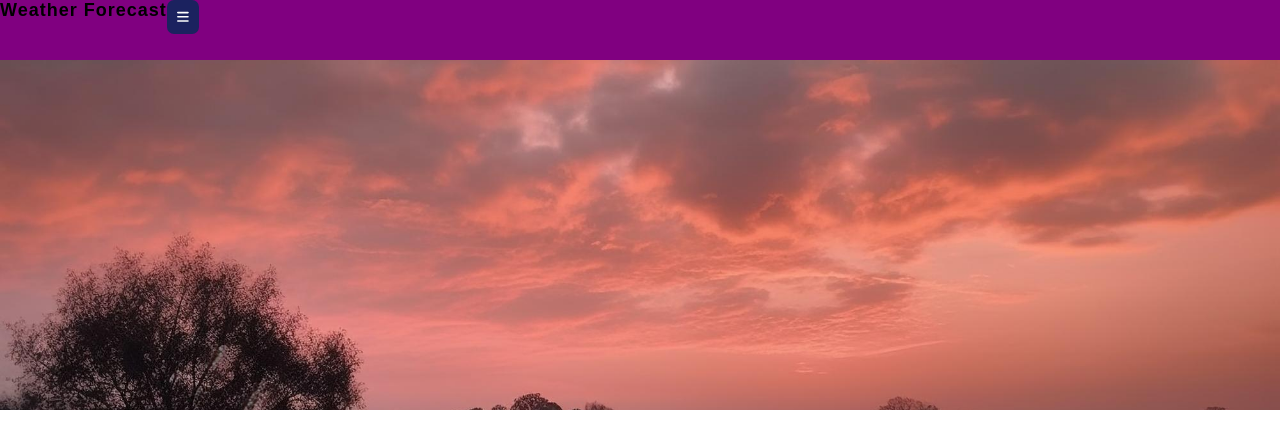
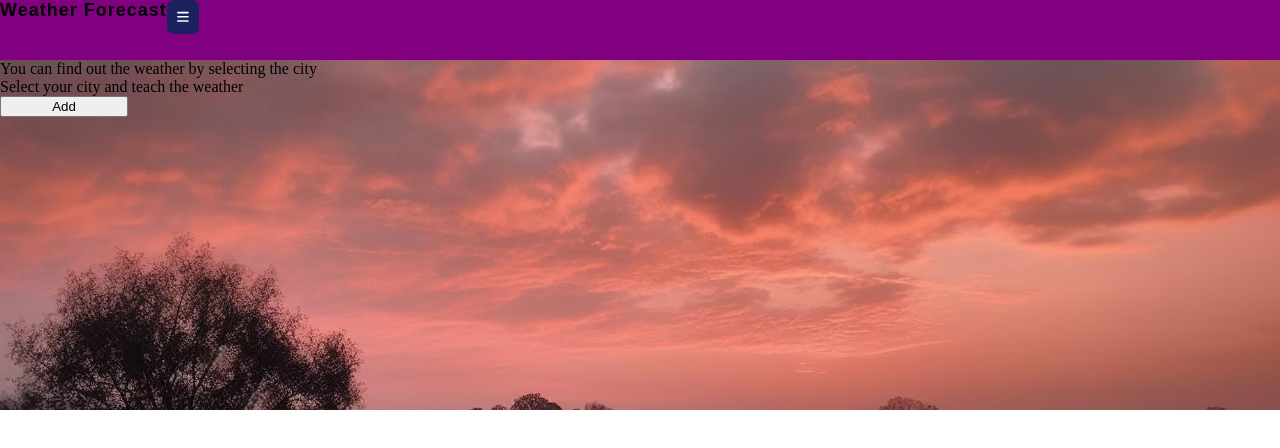
Before and after one commit to erenavar/weather-forecast-with-react-query, a React (Vite) app: page / in a window 1280 px wide. Shown: the top 448 px of the page. Built offline with nearby package versions, Linux system fonts and the light colour scheme.

Commit message:
add middle part elements without css

```diff
--- a/src/components/MiddlePart.css
+++ b/src/components/MiddlePart.css
@@ -4,4 +4,5 @@
     background-position: center;
     background-size: cover;
 
+
 }
--- a/src/components/MiddlePart.jsx
+++ b/src/components/MiddlePart.jsx
@@ -1,7 +1,15 @@
 import "./MiddlePart.css";
 
 const MiddlePart = () => {
-  return <div className="middlePart"></div>;
+  return (
+    <div className="middlePart">
+      <div className="container">
+        <div>You can find out the weather by selecting the city</div>
+        <div>Select your city and teach the weather</div>
+        <button style={{ width: "10%" }}>Add</button>
+      </div>
+    </div>
+  );
 };
 
 export default MiddlePart;
```
